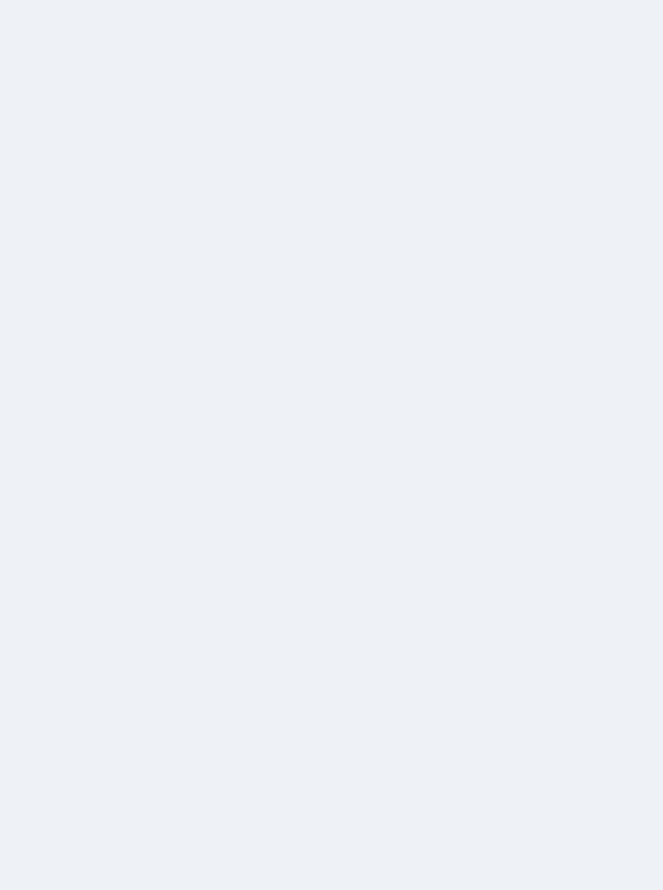
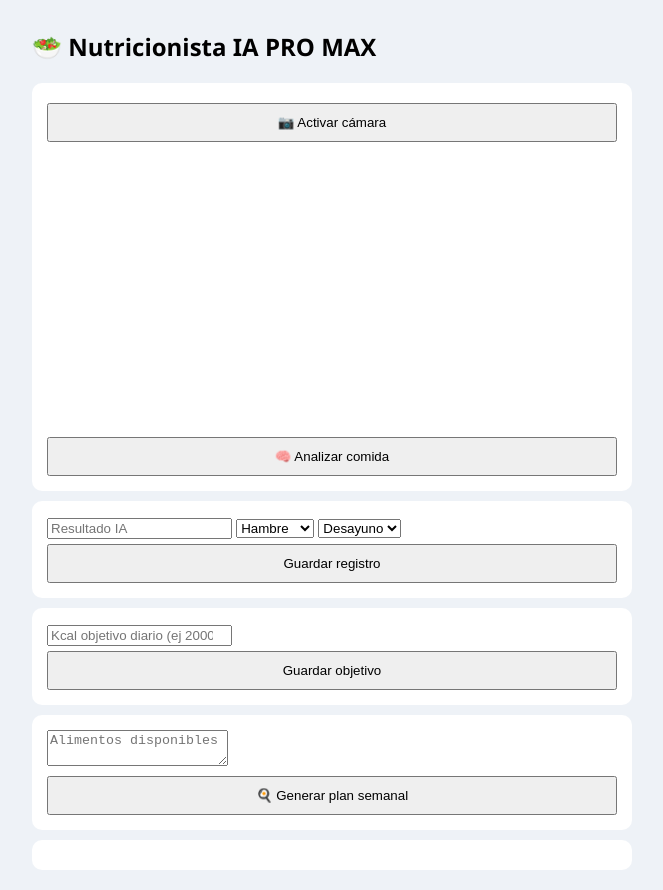
Before and after one commit to juanmg1978-max/app-alimentacion, a website: page public/index.html in a window 1280 px wide. Shown: the whole page, without its empty margins (308-971 px from the left). Before the commit the page ends 800 px from the top, so only its background shows below. Drawn offline with nearby package versions, Linux system fonts and the light colour scheme.

Commit message:
Add files via upload

```diff
--- a/public/index.html
+++ b/public/index.html
@@ -5,11 +5,13 @@
 <meta name="viewport" content="width=device-width, initial-scale=1.0">
 <title>Nutricionista IA PRO MAX</title>
 
-<link rel="manifest" href="/manifest.json">
-
+<!-- ✅ SCRIPTS CORRECTOS -->
 <script src="https://cdn.jsdelivr.net/npm/@tensorflow/tfjs"></script>
 <script src="https://cdn.jsdelivr.net/npm/@tensorflow-models/mobilenet"></script>
 <script src="https://cdn.jsdelivr.net/npm/chart.js"></script>
+
+<!-- ✅ PWA -->
+<link rel="manifest" href="/manifest.json">
 
 <style>
 body{font-family:Segoe UI;background:#eef2f7;margin:0}
@@ -19,3 +21,56 @@ body{font-family:Segoe UI;background:#eef2f7;margin:0}
 video{width:100%;border-radius:10px}
 
 button{width:100%;padding:10px;margin-top:5px}
+
+.kpi{padding:10px;border-radius:8px;color:white;text-align:center;margin:5px 0}
+.blue{background:#305496}
+.green{background:#4CAF50}
+.orange{background:#FFA500}
+.red{background:#ff4d4d}
+</style>
+</head>
+
+<body>
+
+<div class="container">
+
+<h2>🥗 Nutricionista IA PRO MAX</h2>
+
+<div class="card">
+<button onclick="startCamera()">📷 Activar cámara</button>
+<video id="video" autoplay></video>
+<button onclick="detectar()">🧠 Analizar comida</button>
+</div>
+
+<div class="card">
+<input id="resultado" placeholder="Resultado IA">
+
+<select id="tipo">
+<option>Hambre</option>
+<option>Ansiedad</option>
+<option>Otros</option>
+</select>
+
+<select id="periodo">
+<option>Desayuno</option>
+<option>Almuerzo</option>
+<option>Cena</option>
+<option>Merienda</option>
+<option>Colación</option>
+</select>
+
+<button onclick="guardar()">Guardar registro</button>
+</div>
+
+<div class="card">
+<input id="objetivo" type="number" placeholder="Kcal objetivo diario (ej 2000)">
+<button onclick="setObjetivo()">Guardar objetivo</button>
+</div>
+
+<div class="card">
+<textarea id="disponibles" placeholder="Alimentos disponibles"></textarea>
+<button onclick="generarPlan()">🍳 Generar plan semanal</button>
+<div id="plan"></div>
+</div>
+
+<div class="card">
```
